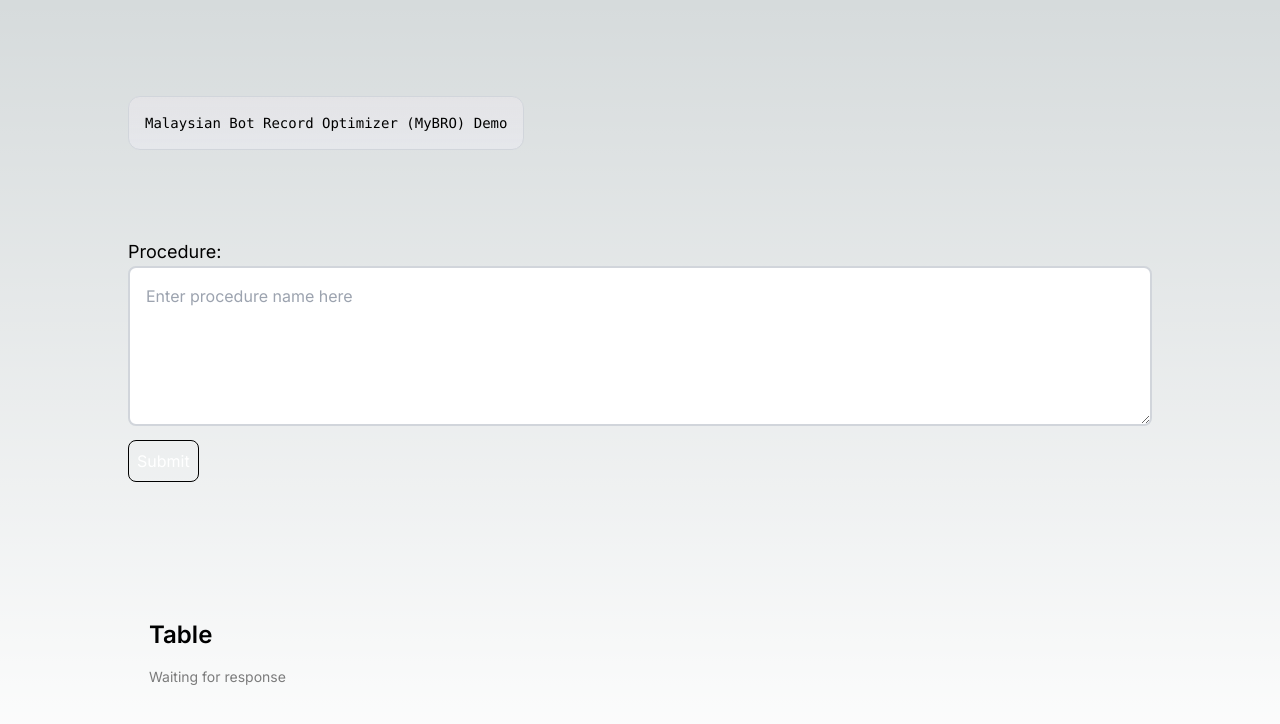
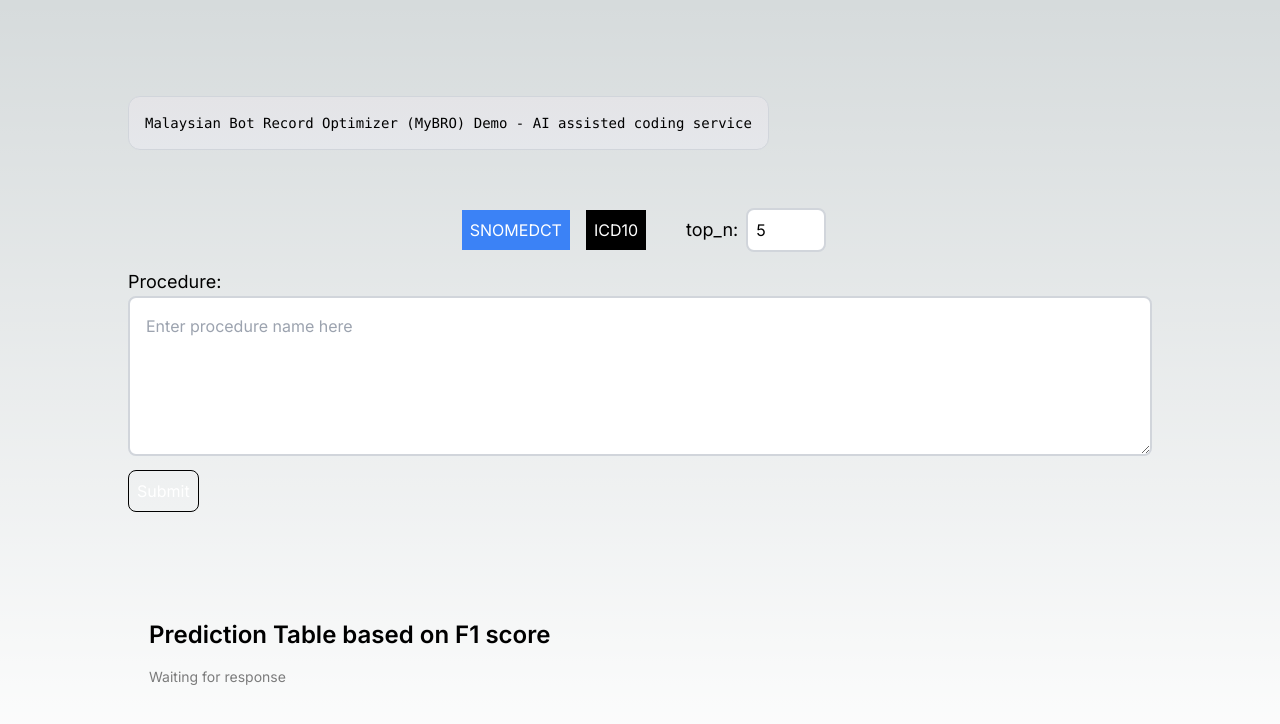
Before and after one commit to c4lyp5o/mybro-demo, a Next.js app: page / in a window 1280 px wide. Shown: the top 724 px of the page. Built offline with nearby package versions, Linux system fonts and the light colour scheme.

Commit message:
-added top_n boxes -added snomed ct and icd function

```diff
--- a/app/page.js
+++ b/app/page.js
@@ -8,17 +8,23 @@ export default function Home() {
   const [text, setText] = useState('');
   const [snomedResponse, setSnomedResponse] = useState(null);
   const [fetching, setFetching] = useState(false);
+  const [apiSelection, setApiSelection] = useState('SNOMEDCT');
+  const [topN, setTopN] = useState(5); // State for 'top_n' value
 
   const handleSubmit = async () => {
     console.log(text);
 
     if (text.trim() === '') {
-      return alert('Please enter a valid procedure name');
+      return alert(`Please enter a valid ${apiSelection === 'SNOMEDCT' ? 'procedure' : 'diagnosis'} name`);
     }
+
+    const apiUrl = apiSelection === 'SNOMEDCT'
+                   ? process.env.NEXT_PUBLIC_API_SNOMEDCT_URL
+                   : process.env.NEXT_PUBLIC_API_ICD_URL;
 
     const dataToSend = {
       text: text,
-      top_n: 5 // or any other number you wish to specify
+      top_n: topN
     };
 
     setSnomedResponse(null);
@@ -26,7 +32,7 @@ export default function Home() {
     try {
       setFetching(true);
 
-      const res = await axios.post(process.env.NEXT_PUBLIC_API_URL, dataToSend, {
+      const res = await axios.post(apiUrl, dataToSend, {
         headers: {
           Accept: 'application/json',
           'Content-Type': 'application/json',
@@ -47,17 +53,51 @@ export default function Home() {
     <main className='flex min-h-screen flex-col items-center justify-between p-24'>
       <div className='z-10 max-w-5xl w-full items-center justify-between font-mono text-sm lg:flex'>
         <p className='fixed left-0 top-0 flex w-full justify-center border-b border-gray-300 bg-gradient-to-b from-zinc-200 pb-6 pt-8 backdrop-blur-2xl dark:border-neutral-800 dark:bg-zinc-800/30 dark:from-inherit lg:static lg:w-auto  lg:rounded-xl lg:border lg:bg-gray-200 lg:p-4 lg:dark:bg-zinc-800/30'>
-          Malaysian Bot Record Optimizer (MyBRO) Demo
+          Malaysian Bot Record Optimizer (MyBRO) Demo - AI assisted coding service
         </p>
       </div>
 
       <div className='w-full max-w-5xl mb-8'>
-        <label htmlFor="procedureInput" className="mb-2 text-lg">Procedure:</label>
+        <div className='flex justify-center mb-4 items-center'>
+          {/* SNOMEDCT and ICD10 buttons */}
+          <button
+            className={`mx-2 p-2 ${apiSelection === 'SNOMEDCT' ? 'bg-blue-500 text-white' : 'bg-black text-white'}`}
+            onClick={() => setApiSelection('SNOMEDCT')}
+          >
+            SNOMEDCT
+          </button>
+          <button
+            className={`mx-2 p-2 ${apiSelection === 'ICD10' ? 'bg-blue-500 text-white' : 'bg-black text-white'}`}
+            onClick={() => setApiSelection('ICD10')}
+          >
+            ICD10
+          </button>
+
+          {/* Spacer */}
+            <div className='w-8'></div>
+
+          {/* Input for 'top_n' value */}
+          <div className='flex items-center'>
+            <label htmlFor="topNInput" className="mr-2 text-lg">top_n:</label>
+            <input
+                id="topNInput"
+                type="number"
+                className='p-2 w-20 border-2 border-gray-300 rounded-lg bg-white text-black'
+                value={topN}
+                onChange={(e) => setTopN(Math.min(100, Math.max(1, parseInt(e.target.value || 0))))}
+                min="1"
+                max="100"
+                placeholder="Top N"
+            />
+          </div>
+        </div>
+
+          <label htmlFor="procedureInput" className="mb-2 text-lg">{apiSelection === 'SNOMEDCT' ? 'Procedure:' : 'Diagnosis:'}</label>
         <textarea
           id="procedureInput"
           className='w-full h-40 p-4 border-2 text-black border-gray-300 rounded-lg dark:border-neutral-800'
           value={text}
-          placeholder='Enter procedure name here'
+          placeholder={apiSelection === 'SNOMEDCT' ? 'Enter procedure name here' : 'Enter your diagnosis here'}
           onChange={(e) => setText(e.target.value)}
         ></textarea>
         <button
@@ -73,7 +113,7 @@ export default function Home() {
       <div className='w-full max-w-5xl'>
         <div className='rounded-lg border border-transparent px-5 py-4 transition-colors'>
           <h2 className={`text-2xl font-semibold mb-4`}>
-            Table{' '}
+            Prediction Table based on F1 score{' '}
           </h2>
           <div className='overflow-x-auto'>
             {snomedResponse ? (
```
